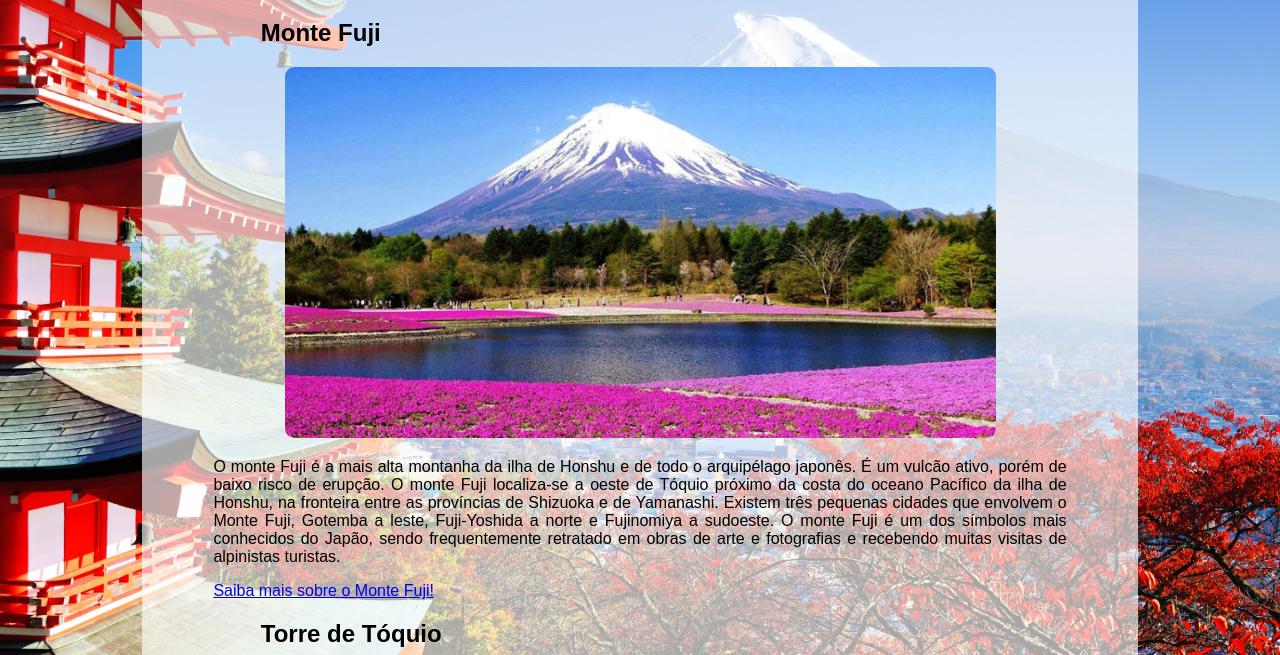
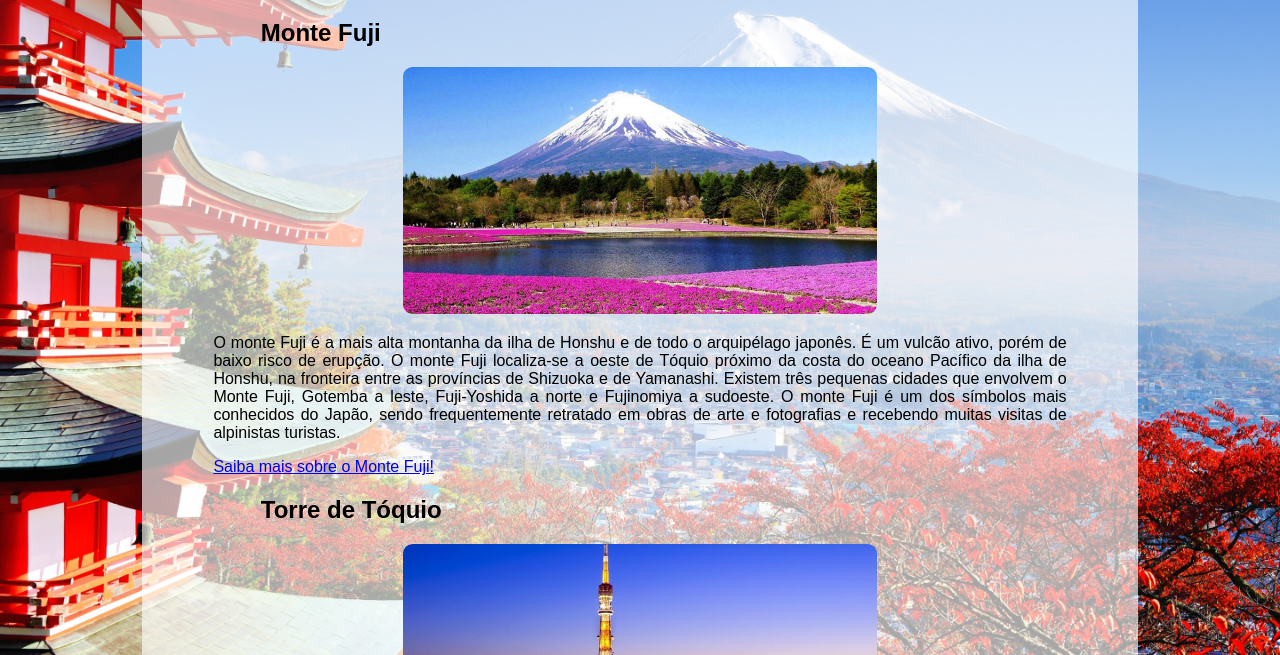
Before and after one commit to VKenji-pa/VKenji-pa.github.io, a plain HTML site: page index.html in a window 1280 px wide. Shown: the part 145-800 px from the top of the page. Drawn offline with Linux system fonts and the light colour scheme.

Commit message:
Update style.css

```diff
--- a/style.css
+++ b/style.css
@@ -35,5 +35,5 @@ body{
         }
         .img-viagem{
             border-radius: 0.6rem;
-            width: 75%
+            width: 50%
         }
```
